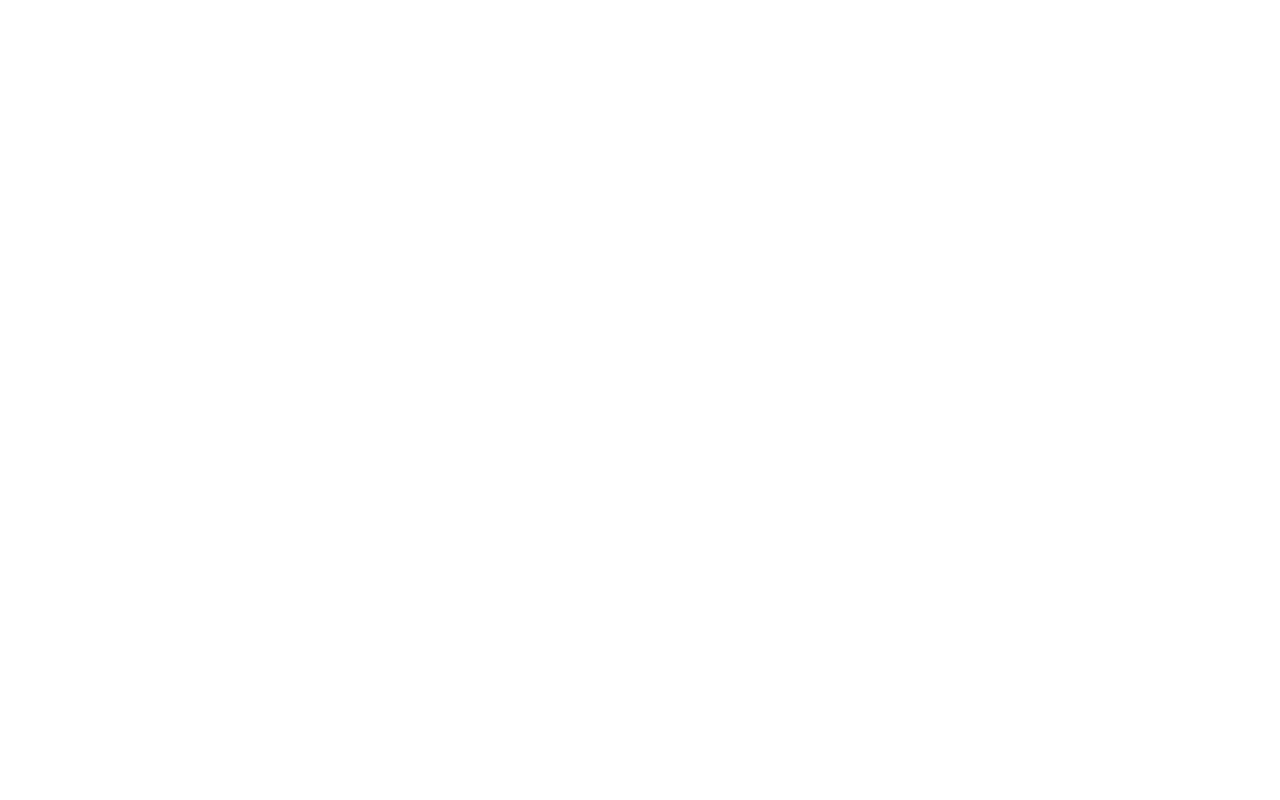
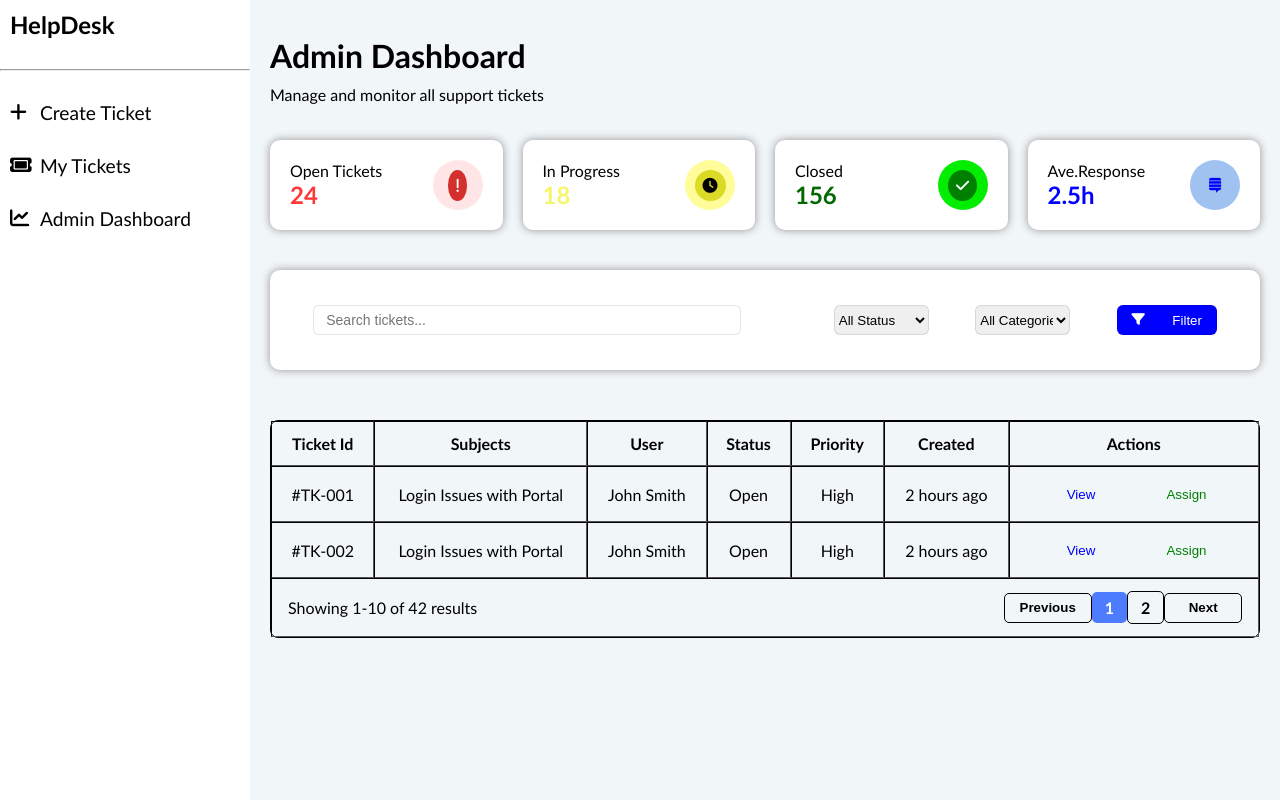
Before and after one commit to Justine255/learning_git-github, a plain HTML site: page index.html in a window 1280 px wide. Drawn offline with Linux system fonts and the light colour scheme.

Commit message:
created a branch that named create-folder branch. created index.html and style.css

```diff
--- a/index.html
+++ b/index.html
@@ -3,7 +3,148 @@
   <head>
     <meta charset="UTF-8" />
     <meta name="viewport" content="width=device-width, initial-scale=1.0" />
+    <link rel="stylesheet" href="style.css" />
+    <script
+      src="https://kit.fontawesome.com/1c8b97cbe4.js"
+      crossorigin="anonymous"
+    ></script>
     <title>Dashboard</title>
   </head>
-  <body></body>
+  <body>
+    <div class="page-layout">
+      <aside class="navigation-layout">
+        <h2>HelpDesk</h2>
+        <hr />
+        <div class="nav-button">
+          <i class="fa-solid fa-plus"></i>
+          <p>Create Ticket</p>
+        </div>
+        <div class="nav-button">
+          <i class="fa-solid fa-ticket"></i>
+          <p>My Tickets</p>
+        </div>
+        <div class="nav-button">
+          <i class="fa-solid fa-chart-line"></i>
+          <p>Admin Dashboard</p>
+        </div>
+      </aside>
+      <main class="main-content">
+        <header>
+          <div class="header-div">
+            <h1>Admin Dashboard</h1>
+            <p>Manage and monitor all support tickets</p>
+          </div>
+        </header>
+        <section class="cards">
+          <div class="card-info">
+            <div>
+              <p>Open Tickets</p>
+              <p class="ticket">24</p>
+            </div>
+            <div class="danger-icon">
+              <i class="fa-solid fa-exclamation"></i>
+            </div>
+          </div>
+          <div class="card-info">
+            <div>
+              <p>In Progress</p>
+              <p class="progress">18</p>
+            </div>
+            <div class="clock-icon"><i class="fa-solid fa-clock"></i></div>
+          </div>
+          <div class="card-info">
+            <div>
+              <p>Closed</p>
+              <p class="closed">156</p>
+            </div>
+            <div class="check-icon"><i class="fa-solid fa-check"></i></div>
+          </div>
+          <div class="card-info">
+            <div>
+              <p>Ave.Response</p>
+              <p class="response">2.5h</p>
+            </div>
+            <div class="response-icon">
+              <i class="fa-brands fa-stack-exchange"></i>
+            </div>
+          </div>
+        </section>
+        <section>
+          <div class="search-filter">
+            <input type="text" placeholder="Search tickets..." />
+            <label for="cars"></label>
+            <select id="status" name="cars">
+              <option value="volvo">All Status</option>
+              <option value="saab">Saab</option>
+              <option value="fiat">Fiat</option>
+              <option value="audi">Audi</option>
+            </select>
+            <select id="categories" name="cars">
+              <option value="volvo">All Categories</option>
+              <option value="saab">Saab</option>
+              <option value="fiat">Fiat</option>
+              <option value="audi">Audi</option>
+            </select>
+            <div class="button-div">
+              <button><i class="fa-solid fa-filter"></i>Filter</button>
+            </div>
+          </div>
+        </section>
+        <section>
+          <div class="table-contents">
+            <table border="1">
+              <tr>
+                <th>Ticket Id</th>
+                <th>Subjects</th>
+                <th>User</th>
+                <th>Status</th>
+                <th>Priority</th>
+                <th>Created</th>
+                <th>Actions</th>
+              </tr>
+              <tr align="center">
+                <td>#TK-001</td>
+                <td>Login Issues with Portal</td>
+                <td>John Smith</td>
+                <td>Open</td>
+                <td>High</td>
+                <td>2 hours ago</td>
+                <td>
+                  <div class="table-btn">
+                    <button class="view">View</button
+                    ><button class="assign">Assign</button>
+                  </div>
+                </td>
+              </tr>
+              <tr align="center">
+                <td>#TK-002</td>
+                <td>Login Issues with Portal</td>
+                <td>John Smith</td>
+                <td>Open</td>
+                <td>High</td>
+                <td>2 hours ago</td>
+                <td>
+                  <div class="table-btn">
+                    <button class="view">View</button
+                    ><button class="assign">Assign</button>
+                  </div>
+                </td>
+              </tr>
+              <tr>
+                <td colspan="7">
+                  <div class="pagination">
+                    Showing 1-10 of 42 results
+                    <div class="pagination-button">
+                      <button>Previous</button><a href="" class="active">1</a>
+                      <a href="">2</a><button>Next</button>
+                    </div>
+                  </div>
+                </td>
+              </tr>
+            </table>
+          </div>
+        </section>
+      </main>
+    </div>
+  </body>
 </html>
--- a/style.css
+++ b/style.css
@@ -0,0 +1,293 @@
+*{
+  margin: 0;
+  padding: 0;
+  box-sizing: border-box;
+}
+body{
+  font-family: 'Gill Sans', 'Gill Sans MT', Calibri, 'Trebuchet MS', sans-serif;
+}
+.page-layout{
+  display: grid;
+  grid-template-columns: 250px 1fr;
+  height: 100vh;
+}
+.navigation-layout{
+  grid-column: 1 / 2;
+  background-color: white;
+  box-shadow: 0px 0px 5px rgb(148, 146, 146);
+}
+.navigation-layout h2{
+padding-left: 10px;
+padding-top: 10px;
+padding-bottom: 10px;
+}
+.navigation-layout hr{
+  margin: 20px 0;
+}
+.nav-button{
+  display: flex;
+  padding: 10px 10px 20px 10px;
+  align-items: center;
+  font-size: 1.2em;
+  transition: 0.3s;
+}
+.nav-button:hover{
+  background-color: rgb(200, 198, 198);
+  color: hsl(240, 50%, 57%);
+}
+.nav-button i{
+  width: 10px;
+}
+.nav-button p{
+  margin-left: 20px;
+}
+.main-content {
+  grid-column: 2 / 3;
+  padding: 20px;
+  display: grid;
+  grid-template-rows: 100px 100px 100px 1fr;
+  background-color: rgb(241, 246, 249);
+}
+
+.main-content header {
+  grid-row: 1 / 2;
+  height: 100%;
+  display: flex;
+  align-items: center;
+}
+
+.header-div {
+  display: flex;
+  flex-direction: column;
+  justify-content: center;
+   gap: 10px;
+}
+.main-content .cards {
+  display: grid;
+  grid-template-columns: repeat(4, 1fr);
+  gap: 20px;
+  margin-top: 20px;
+}
+
+.cards .card-info {
+  display: flex;
+  justify-content: space-between;
+  align-items: center;
+  padding: 20px;
+  background-color: white;
+  box-shadow: 0px 0px 8px rgb(148, 146, 146);
+  border-radius: 10px;
+}
+.ticket{
+  font-size: 1.5em;
+  color: rgb(255, 56, 56);
+  font-weight: bold;
+}
+.danger-icon{
+  background-color: #ffe5e5;
+  width: 50px;
+  height: 50px;
+  border-radius: 50%;
+  display: flex;
+  justify-content: center;
+  align-items: center;
+}
+.fa-solid.fa-exclamation{
+  color: white;
+  background-color: #d32f2f;
+  border-radius: 50%;
+  padding: 8px;
+  font-size: 15px;
+}
+.progress{
+  font-size: 1.5em;
+  color: rgb(245, 245, 108);
+  font-weight: bold;
+}
+.clock-icon{
+  background-color: #fffc99;
+  width: 50px;
+  height: 50px;
+  border-radius: 50%;
+  display: flex;
+  justify-content: center;
+  align-items: center;
+}
+.fa-solid.fa-clock{
+  color: black;
+  background-color: #dada27;
+  border-radius: 50%;
+  padding: 8px;
+  font-size: 15px;
+}
+.closed{
+  font-size: 1.5em;
+  color: rgb(2, 104, 2);
+  font-weight: bold;
+}
+.check-icon{
+  background-color: rgb(3, 237, 3);
+  width: 50px;
+  height: 50px;
+  border-radius: 50%;
+  display: flex;
+  justify-content: center;
+  align-items: center;
+}
+.fa-solid.fa-check{
+  color: white;
+  background-color: green;
+  border-radius: 50%;
+  padding: 8px;
+  font-size: 15px;
+}
+.response{
+  font-size: 1.5em;
+  color: blue;
+  font-weight: bold;
+}
+.response-icon{
+   background-color:rgb(159, 194, 241);
+  width: 50px;
+  height: 50px;
+  border-radius: 50%;
+  display: flex;
+  justify-content: center;
+  align-items: center;
+}
+.fa-brands.fa-stack-exchange{
+  color: blue;
+  border-radius: 50%;
+  padding: 8px;
+  font-size: 15px;
+}
+.search-filter{
+  display: flex;
+  width: 100%;
+  height: 100px;
+  background-color: black;
+  margin-top: 50px;
+  align-items: center;
+  justify-content: space-around;
+  padding: 20px;
+  background-color: white;
+  box-shadow: 0px 0px 8px rgb(148, 146, 146);
+  border-radius: 10px;
+  overflow: hidden;
+}
+.search-filter input{
+  width: 45%;
+  height: 30px;
+  border: 1px solid rgba(0, 0, 0, 0.1);
+  border-radius: 6px;
+  padding: 10px 12px;
+  font-size: 14px;
+  outline: none;
+  transition: border-color 0.2s ease, box-shadow 0.2s ease;
+}
+#status{
+  width: 10%;
+  height: 30px;
+  border: 1px solid rgba(0, 0, 0, 0.1);
+  border-radius: 6px;
+  outline: none;
+  transition: border-color 0.2s ease, box-shadow 0.2s ease;
+}
+#categories{
+  width: 10%;
+  height: 30px;
+  border: 1px solid rgba(0, 0, 0, 0.1);
+  border-radius: 6px;
+  outline: none;
+  transition: border-color 0.2s ease, box-shadow 0.2s ease;
+}
+
+button{
+  width: 100px;
+  height: 30px;
+  border: 1px solid rgba(0, 0, 0, 0.1);
+  border-radius: 6px;
+  outline: none;
+  background-color: blue;
+  color: white;
+  display: flex;
+  align-items: center;
+  justify-content: space-around;
+}
+.table-contents{
+  width: 100%;
+  margin-top: 100px;
+  height: 1fr;
+}
+table{
+  width: 100%;
+  border: 1px  solid black;
+  border-collapse: separate;
+  border-spacing: 0;
+  border-radius: 8px;
+}
+th, td{
+  padding: 12px 16px;
+}
+.table-btn{
+  display: flex;
+  flex-direction: row;
+  justify-content: space-evenly;
+  background-color: transparent;
+}
+.table-btn button{
+  background-color: transparent;
+  border:  none;
+  padding: 0;
+  margin: 0;
+  cursor: pointer;
+}
+.view{
+  color: blue;
+}
+.assign{
+  color: green;
+}
+.pagination{
+  display: flex;
+  justify-content: space-between;
+  align-items: center;
+}
+.pagination-button{
+  width: 25%;
+  display: flex;
+  align-items: center;
+  justify-content: space-evenly;
+}
+.pagination-button button{
+  background-color: transparent;
+  color: black;
+  border-radius: 5px;
+  border: 1px solid;
+  cursor: pointer;
+  padding: 6px 15px;
+  font-weight: bold;
+}
+.pagination-button button:hover{
+  background-color: black;
+  color: white;
+  transition: 0.2s;
+}
+.pagination-button a{
+  text-decoration: none;
+  padding: 6px 13px;
+  font-weight: bold;
+}
+.pagination-button a.active{
+  text-decoration: none;
+  background-color: rgb(77, 124, 255);
+  color: white;
+  border-radius: 5px;
+}
+.pagination-button a:not(.active){
+   background-color: transparent;
+  color: black;
+  border-radius: 5px;
+  border: 1px solid;
+  cursor: pointer;
+}
```
